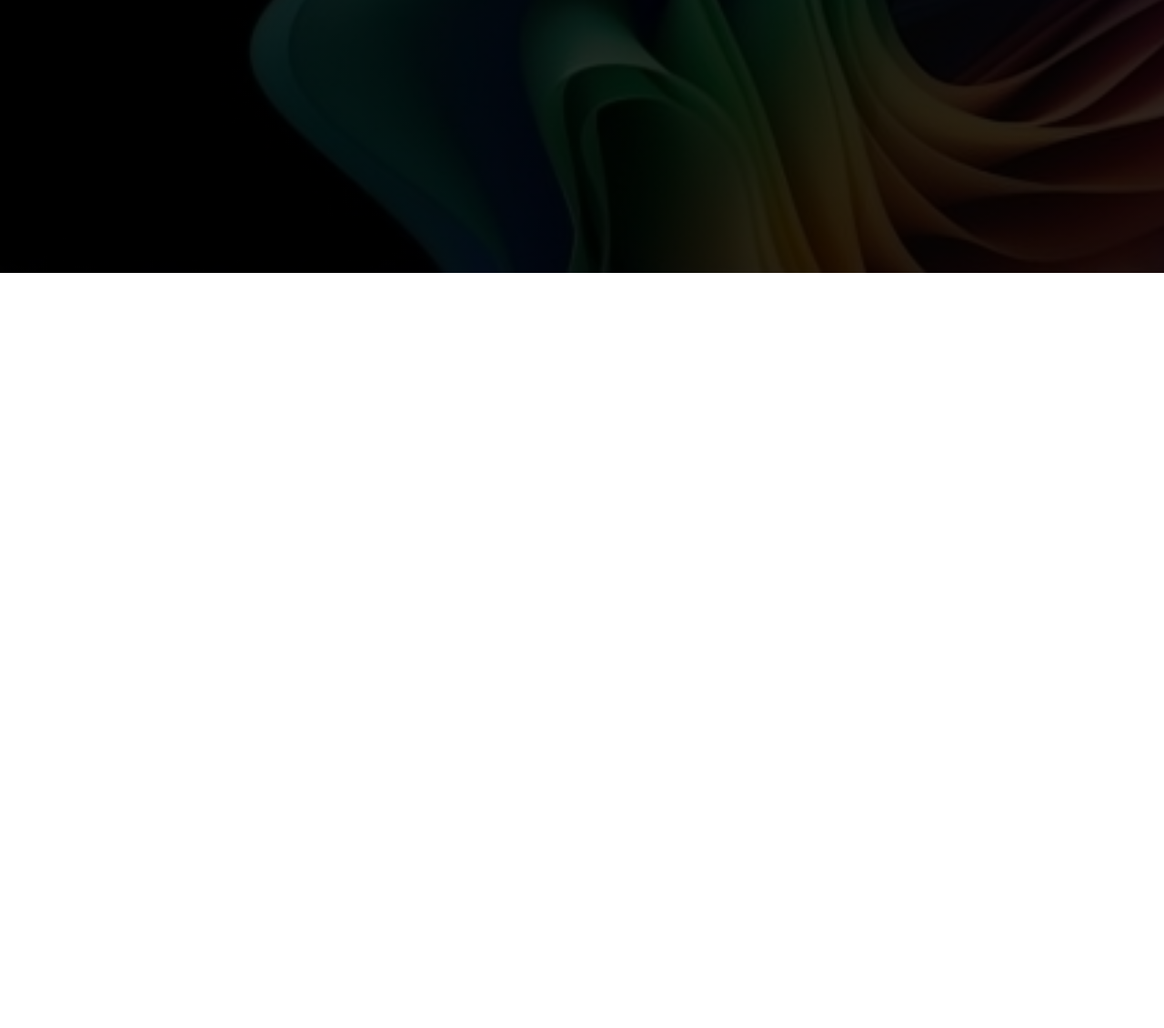
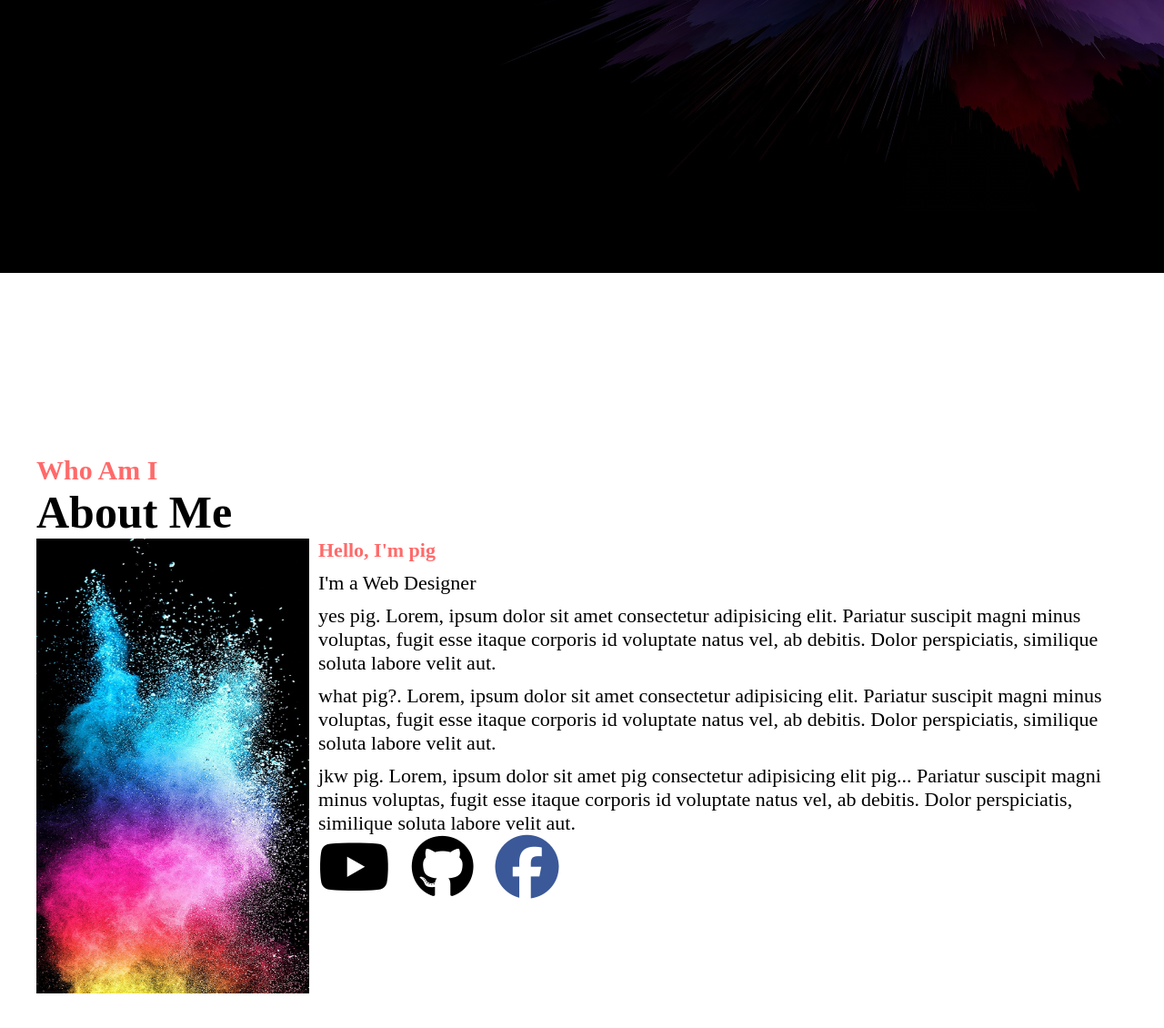
Before and after one commit to LyungA/test, a plain HTML site: page index.html in a window 1280 px wide. Shown: the part 900-2030 px from the top of the page at 91% size. Before the commit the page ends 1200 px from the top, so only its background shows below. Drawn offline with Linux system fonts and the light colour scheme.

Commit message:
Add files via upload

```diff
--- a/index.html
+++ b/index.html
@@ -4,6 +4,7 @@
     <meta charset="UTF-8">
     <meta name="viewport" content="width=device-width, initial-scale=1.0">
     <title>Document</title>
+    <link rel="stylesheet" href="https://cdnjs.cloudflare.com/ajax/libs/font-awesome/6.6.0/css/all.min.css" integrity="sha512-Kc323vGBEqzTmouAECnVceyQqyqdsSiqLQISBL29aUW4U/M7pSPA/gEUZQqv1cwx4OnYxTxve5UMg5GT6L4JJg==" crossorigin="anonymous" referrerpolicy="no-referrer" />
     <link rel="stylesheet" href="s.css">
 </head>
 <body>
@@ -14,7 +15,7 @@
                 JKW
             </div>
             <ul class="menu">
-                <li><a href="#">About</a></li>
+                <li><a href="#abo">About</a></li>
                 <li><a href="#">Skills</a></li>
                 <li><a href="#">Projects</a></li>
                 <li><a href="#">Contact</a></li>
@@ -28,6 +29,26 @@
         </div>
     </div>
 
+    <div class="abo" id="abo">
+        <h2> Who Am I</h2>
+        <h1>About Me</h1>
+        <div class="conten">
+            <div class="left">
+                <img src="rnrnrnnrnrrnn.jpg" alt="">
+            </div>
+            <div class="right">
+                <h3>Hello, I'm pig</h3>
+                <ul>
+                    <li>I'm a Web Designer</li>
+                    <li>yes pig. Lorem, ipsum dolor sit amet consectetur adipisicing elit. Pariatur suscipit magni minus voluptas, fugit esse itaque corporis id voluptate natus vel, ab debitis. Dolor perspiciatis, similique soluta labore velit aut.</li>
+                    <li>what pig?. Lorem, ipsum dolor sit amet consectetur adipisicing elit. Pariatur suscipit magni minus voluptas, fugit esse itaque corporis id voluptate natus vel, ab debitis. Dolor perspiciatis, similique soluta labore velit aut.</li>
+                    <li>jkw pig. Lorem, ipsum dolor sit amet pig consectetur adipisicing elit pig... Pariatur suscipit magni minus voluptas, fugit esse itaque corporis id voluptate natus vel, ab debitis. Dolor perspiciatis, similique soluta labore velit aut.</li>
+                    <i class="fa-brands fa-youtube"></i> <i class="fa-brands fa-github"></i></i> <i class="fa-brands fa-facebook"></i>
+                </ul>
+            </div>
+        </div>
+    </div>
+
 
 
 </body>
--- a/s.css
+++ b/s.css
@@ -2,6 +2,10 @@
     margin: 0;
     padding: 0;
     block-size: border-box;
+}
+
+html{
+    scroll-behavior: smooth;
 }
 
 a{
@@ -18,7 +22,7 @@ li{
     width: 100%;
     height: 1200px;
 
-    background: linear-gradient(rgb(0,0,0,0.8),rgb(0,0,0,0.8)), url(wjdrjswjdrjsqorddlalwl.jpg) no-repeat;
+    background: linear-gradient(rgb(0,0,0,0.6),rgb(0,0,0,0.6)), url(wjdrjswjdrjsasdasdas.jpg) no-repeat;
     background-size: cover;
 
     color: white;
@@ -52,7 +56,9 @@ li{
     text-align: center;
 }
 
-.menu li a{}
+.menu li a{
+    color: white;
+}
 
 .main{
     width: 700px;
@@ -92,3 +98,71 @@ li{
     background-color: white;
     color: black;
 }
+
+
+
+.abo{
+    width: 1200px;
+    height: 800px;
+
+    margin: 0 auto;
+    margin-top: 200px;
+}
+
+.abo h2{
+    font-size: 30px;
+    color: #ff6a6a;
+}
+
+.abo h1{
+    font-size: 50px;
+}
+
+.abo .conten{
+    width: 1200px;
+    height: 500px;
+    display: flex;
+}
+
+.abo .left{
+    width: 300px;
+    height: 500px;
+}
+
+.abo .left img{
+    width: 300px;
+    height: 500px;
+}
+
+.abo .right{
+    width: 900px;
+    height: 500px;
+    padding-left: 10px;
+}
+
+.abo .right h3{
+    font-size: 22px;
+    color: #ff6a6a;
+}
+
+.abo .right li{
+    font-size: 22px;
+    margin-top: 10px;
+}
+
+.fa-brands{
+    font-size: 70px;
+    margin-right: 20px;
+}
+
+.fa-youtube{
+    color: red;
+}
+
+.fa-youtube{
+    color: black;
+}
+
+.fa-facebook{
+    color: #3b5998;
+}
```
